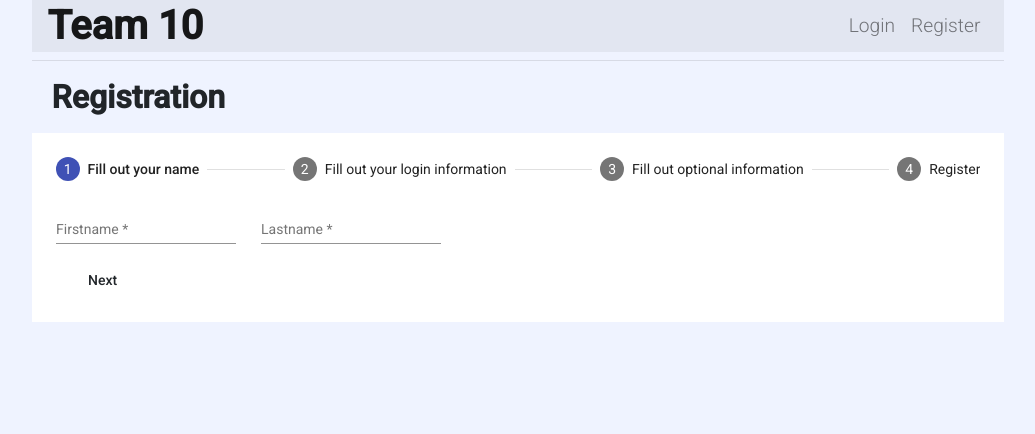
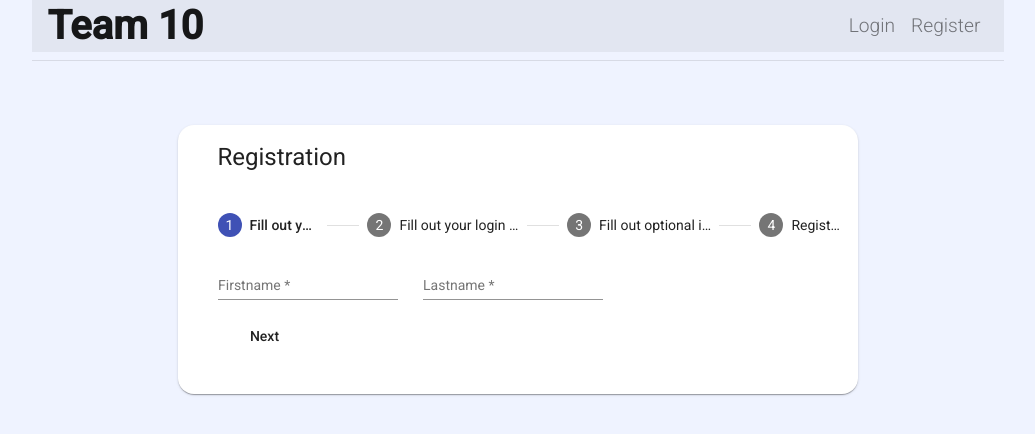
Before and after one commit to scg-unibe-ch/ese2020-team10, an Angular app in the folder ese2020-project-scaffolding-master/frontend/: page /register in a window 1280 px wide. Shown: the top 434 px of the page, without its empty margins (122-1157 px from the left). Built offline with nearby package versions, Linux system fonts and the light colour scheme; no server answers.

Commit message:
put user registration in a card

```diff
--- a/ese2020-project-scaffolding-master/frontend/src/app/user-registration/user-registration.component.css
+++ b/ese2020-project-scaffolding-master/frontend/src/app/user-registration/user-registration.component.css
@@ -1,14 +1,10 @@
 .mat-card{
-  width: 350px;
+  width: 70%;
   height: auto;
   display: block;
+  margin-top: 4rem;
   margin-left:auto;
   margin-right:auto;
-  vertical-align:middle;
+  background-color: white;
+  border-radius: 1rem;
 }
-
-.register{
-  font-size: 2rem;
-  font-weight: bold;
-  margin-bottom: 20px;
-}
--- a/ese2020-project-scaffolding-master/frontend/src/app/user-registration/user-registration.component.html
+++ b/ese2020-project-scaffolding-master/frontend/src/app/user-registration/user-registration.component.html
@@ -1,5 +1,7 @@
 <hr>
-<h1 class="register" style="margin-top: 20px; margin-left: 20px;">Registration</h1>
+
+<mat-card>
+  <h1 style="margin-left: 1.5rem">Registration</h1>
 
 <mat-horizontal-stepper  #stepper>
   <mat-step [stepControl]="firstFormGroup" errorMessage="Name is required.">
@@ -96,3 +98,5 @@
     </div>
   </mat-step>
 </mat-horizontal-stepper>
+
+</mat-card>
```
